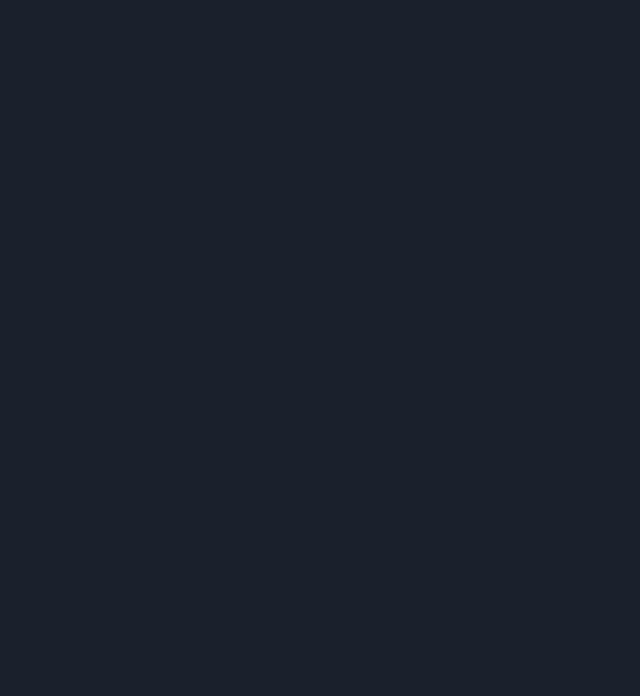
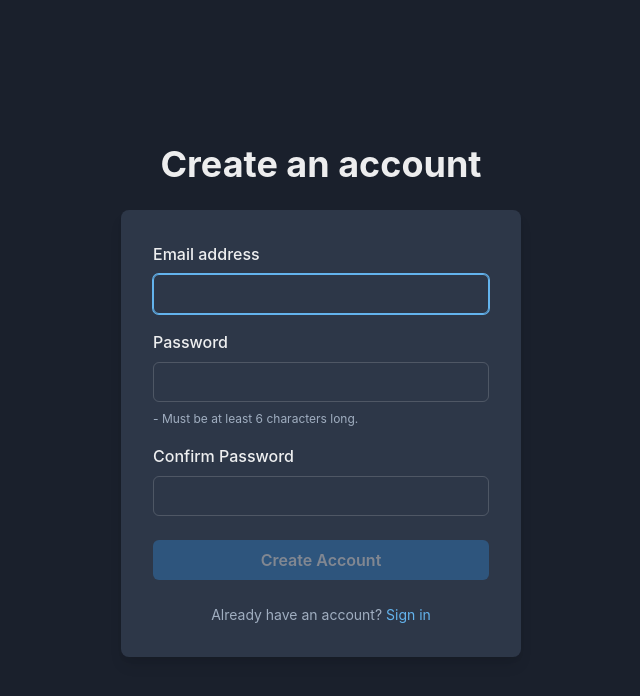
Before and after one commit to 13paras/mern-jwt-auth, a React (Vite) app in the folder frontend/: page /register in a window 1280 px wide. Before the commit this address had no page. Shown: the top 696 px of the page, without its empty margins (319-959 px from the left). Built offline with nearby package versions, Linux system fonts and the light colour scheme.

Commit message:
`feat: add register page and API endpoint`

```diff
--- a/frontend/src/App.jsx
+++ b/frontend/src/App.jsx
@@ -1,5 +1,6 @@
 import { Route, Routes } from "react-router-dom";
 import Login from "./pages/Login";
+import Register from "./pages/Register";
 
 function Home() {
   return <div className="h-screen">Hey Bro</div>;
@@ -10,6 +11,7 @@ const App = () => {
     <Routes>
       <Route path="/" element={<Home />} />
       <Route path="/login" element={<Login />} />
+      <Route path="/register" element={<Register />} />
     </Routes>
   );
 };
--- a/frontend/src/lib/api.js
+++ b/frontend/src/lib/api.js
@@ -3,3 +3,6 @@ import API from "../config/apiClient";
 export const login = async (data) => {
   API.post("/auth/login", data);
 };
+export const register = async (data) => {
+  API.post("/auth/register", data);
+};
--- a/frontend/src/pages/Register.jsx
+++ b/frontend/src/pages/Register.jsx
@@ -0,0 +1,107 @@
+import { useState } from "react";
+import { Link, useNavigate } from "react-router-dom";
+import { login, register } from "../lib/api";
+import { useMutation } from "@tanstack/react-query";
+import {
+  Box,
+  Button,
+  Link as ChakraLink,
+  Container,
+  Flex,
+  FormControl,
+  FormLabel,
+  Heading,
+  Input,
+  Stack,
+  Text,
+} from "@chakra-ui/react";
+
+const Register = () => {
+  const navigate = useNavigate();
+  const [email, setEmail] = useState("");
+  const [password, setPassword] = useState("");
+  const [confirmPassword, setConfirmPassword] = useState("");
+
+  const {
+    mutate: createAccount,
+    isPending,
+    isError,
+    error,
+  } = useMutation({
+    mutationFn: register,
+    onSuccess: () => {
+      navigate("/", {
+        replace: true,
+      });
+    },
+  });
+  return (
+    <Flex minH="100vh" align="center" justify="center">
+      <Container mx="auto" maxW="md" py={12} px={6} textAlign="center">
+        <Heading fontSize="4xl" mb={6}>
+          Create an account
+        </Heading>
+        <Box rounded="lg" bg="gray.700" boxShadow="lg" p={8}>
+          {isError && (
+            <Box mb={3} color="red.400">
+              {error?.message || "An error occurred"}
+            </Box>
+          )}
+          <Stack spacing={4}>
+            <FormControl id="email">
+              <FormLabel>Email address</FormLabel>
+              <Input
+                type="email"
+                value={email}
+                onChange={(e) => setEmail(e.target.value)}
+                autoFocus
+              />
+            </FormControl>
+            <FormControl id="password">
+              <FormLabel>Password</FormLabel>
+              <Input
+                type="password"
+                value={password}
+                onChange={(e) => setPassword(e.target.value)}
+              />
+              <Text color="text.muted" fontSize="xs" textAlign="left" mt={2}>
+                - Must be at least 6 characters long.
+              </Text>
+            </FormControl>
+            <FormControl id="confirmPassword">
+              <FormLabel>Confirm Password</FormLabel>
+              <Input
+                type="password"
+                value={confirmPassword}
+                onChange={(e) => setConfirmPassword(e.target.value)}
+                onKeyDown={(e) =>
+                  e.key === "Enter" &&
+                  createAccount({ email, password, confirmPassword })
+                }
+              />
+            </FormControl>
+            <Button
+              my={2}
+              isLoading={isPending}
+              isDisabled={
+                !email || password.length < 6 || password !== confirmPassword
+              }
+              onClick={() =>
+                createAccount({ email, password, confirmPassword })
+              }
+            >
+              Create Account
+            </Button>
+            <Text align="center" fontSize="sm" color="text.muted">
+              Already have an account?{" "}
+              <ChakraLink as={Link} to="/login">
+                Sign in
+              </ChakraLink>
+            </Text>
+          </Stack>
+        </Box>
+      </Container>
+    </Flex>
+  );
+};
+export default Register;
```
